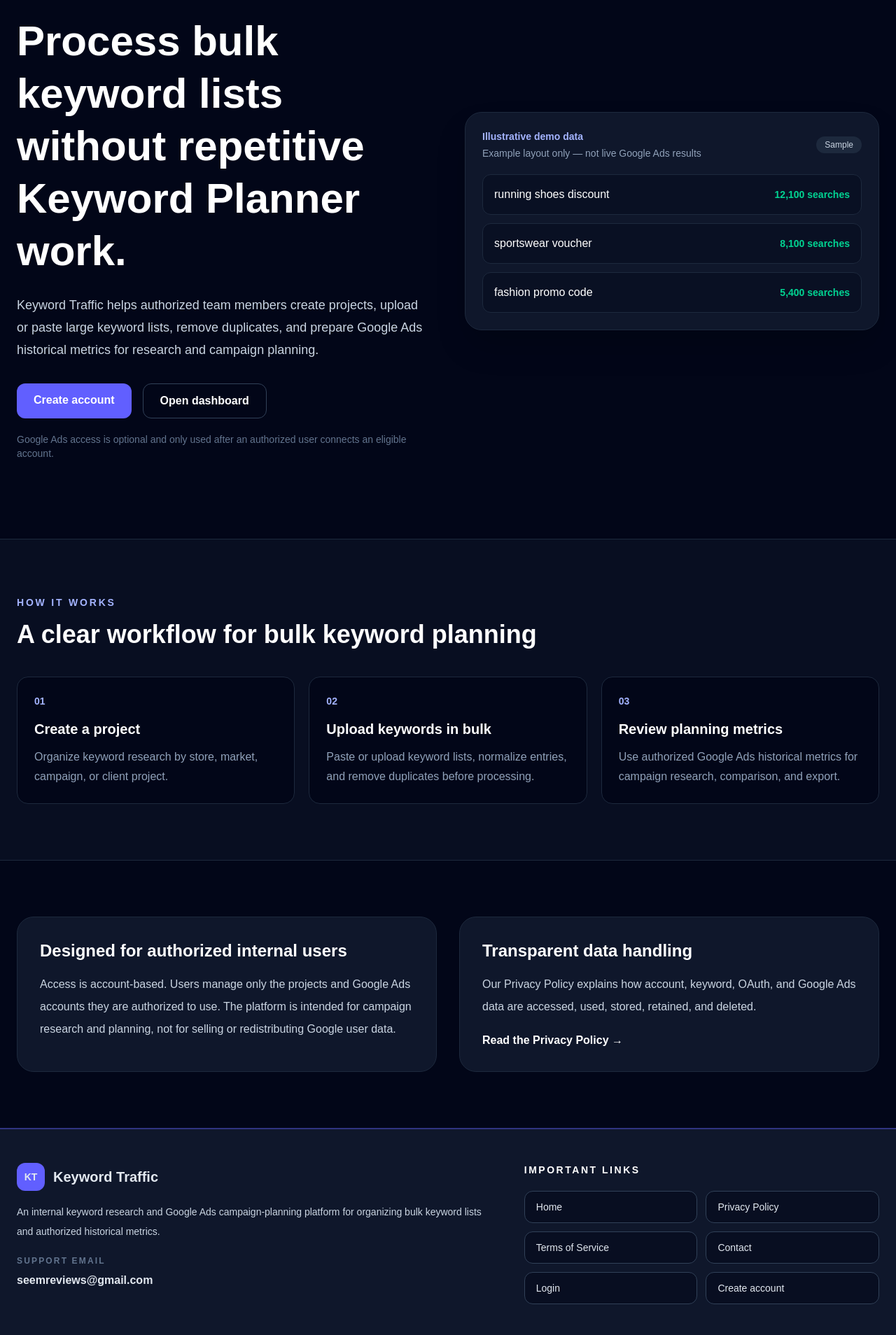
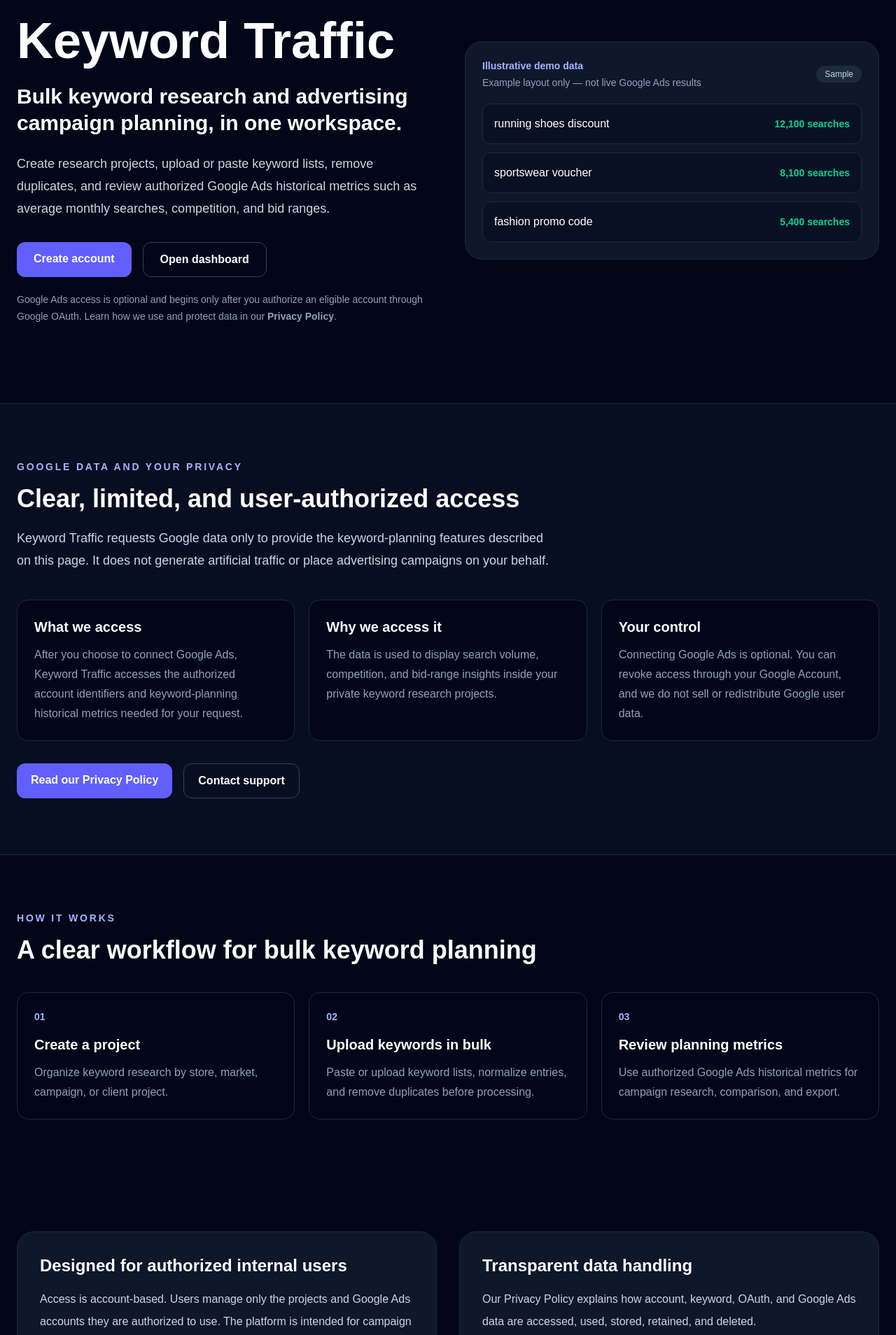
Before and after one commit to farrukhan11/KeywordTraffic, a Next.js app: page / in a window 1280 px wide. Shown: the part 252-2160 px from the top of the page at 70% size. Built offline with nearby package versions, Linux system fonts and the light colour scheme.

Commit message:
feat: align homepage with Google OAuth requirements

```diff
--- a/app/components/SiteFooter.jsx
+++ b/app/components/SiteFooter.jsx
@@ -26,9 +26,9 @@ export default function SiteFooter() {
               <p className="text-xs font-semibold uppercase tracking-[0.18em] text-slate-500">Support email</p>
               <a
                 className="mt-2 inline-block font-semibold text-indigo-300 underline decoration-indigo-400/40 underline-offset-4 hover:text-indigo-200"
-                href="mailto:seemreviews@gmail.com"
+                href="mailto:support@coupon-tech.com"
               >
-                seemreviews@gmail.com
+                support@coupon-tech.com
               </a>
             </div>
           </div>
--- a/app/components/SiteHeader.jsx
+++ b/app/components/SiteHeader.jsx
@@ -11,8 +11,9 @@ export default function SiteHeader() {
   return (
     <header className="border-b border-slate-800/80 bg-slate-950/95 backdrop-blur">
       <div className="mx-auto flex max-w-7xl items-center justify-between gap-6 px-6 py-5">
-        <Link className="shrink-0" href="/" aria-label="Coupon Tech home">
-          <img src="/Coupon-tech-black.jpg" alt="Coupon Tech Logo" className="h-18 w-auto" />
+        <Link className="flex shrink-0 items-center gap-3" href="/" aria-label="Keyword Traffic by Coupon Tech home">
+          <img src="/Coupon-tech-black.jpg" alt="Coupon Tech" className="h-14 w-auto sm:h-16" />
+          <span className="hidden border-l border-slate-700 pl-3 text-sm font-bold text-white xl:block">Keyword Traffic</span>
         </Link>
 
         <nav className="hidden items-center gap-1 lg:flex" aria-label="Public navigation">
--- a/app/contact/page.jsx
+++ b/app/contact/page.jsx
@@ -15,8 +15,8 @@ export default function ContactPage() {
       <LegalSection title="Support email">
         <p>
           Email{" "}
-          <a className="font-medium text-indigo-300 underline underline-offset-4 hover:text-indigo-200" href="mailto:seemreviews@gmail.com">
-            seemreviews@gmail.com
+          <a className="font-medium text-indigo-300 underline underline-offset-4 hover:text-indigo-200" href="mailto:support@coupon-tech.com">
+            support@coupon-tech.com
           </a>
           .
         </p>
--- a/app/page.jsx
+++ b/app/page.jsx
@@ -17,6 +17,24 @@ const workflow = [
   },
 ];
 
+const dataUse = [
+  {
+    title: "What we access",
+    description:
+      "After you choose to connect Google Ads, Keyword Traffic accesses the authorized account identifiers and keyword-planning historical metrics needed for your request.",
+  },
+  {
+    title: "Why we access it",
+    description:
+      "The data is used to display search volume, competition, and bid-range insights inside your private keyword research projects.",
+  },
+  {
+    title: "Your control",
+    description:
+      "Connecting Google Ads is optional. You can revoke access through your Google Account, and we do not sell or redistribute Google user data.",
+  },
+];
+
 const demoKeywords = [
   ["running shoes discount", "12,100"],
   ["sportswear voucher", "8,100"],
@@ -28,16 +46,19 @@ export default function Home() {
     <main className="flex min-h-screen flex-col bg-slate-950 text-white">
       <SiteHeader />
 
-      <section className="mx-auto grid w-full max-w-7xl gap-12 px-6 py-20 lg:grid-cols-2 lg:items-center lg:py-28">
+      <section className="mx-auto grid w-full max-w-7xl gap-12 px-6 py-16 sm:py-20 lg:grid-cols-2 lg:items-center lg:py-28">
         <div>
           <span className="rounded-full border border-indigo-400/30 bg-indigo-400/10 px-3 py-1 text-sm text-indigo-200">
-            Internal keyword research and campaign planning
+            Keyword Traffic by Coupon Tech
           </span>
-          <h1 className="mt-6 text-4xl font-black leading-tight sm:text-5xl lg:text-6xl">
-            Process bulk keyword lists without repetitive Keyword Planner work.
+          <h1 className="mt-6 text-5xl font-black leading-tight sm:text-6xl lg:text-7xl">
+            Keyword Traffic
           </h1>
+          <p className="mt-4 max-w-2xl text-2xl font-bold leading-tight text-white sm:text-3xl">
+            Bulk keyword research and advertising campaign planning, in one workspace.
+          </p>
           <p className="mt-6 max-w-2xl text-lg leading-8 text-slate-300">
-            Keyword Traffic helps authorized team members create projects, upload or paste large keyword lists, remove duplicates, and prepare Google Ads historical metrics for research and campaign planning.
+            Create research projects, upload or paste keyword lists, remove duplicates, and review authorized Google Ads historical metrics such as average monthly searches, competition, and bid ranges.
           </p>
           <div className="mt-8 flex flex-wrap gap-4">
             <Link className="rounded-xl bg-indigo-500 px-6 py-3 font-bold hover:bg-indigo-400" href="/register">
@@ -47,8 +68,12 @@ export default function Home() {
               Open dashboard
             </Link>
           </div>
-          <p className="mt-5 text-sm text-slate-500">
-            Google Ads access is optional and only used after an authorized user connects an eligible account.
+          <p className="mt-5 max-w-2xl text-sm leading-6 text-slate-400">
+            Google Ads access is optional and begins only after you authorize an eligible account through Google OAuth. Learn how we use and protect data in our{" "}
+            <Link className="font-semibold text-indigo-300 underline underline-offset-4 hover:text-indigo-200" href="/privacy">
+              Privacy Policy
+            </Link>
+            .
           </p>
         </div>
 
@@ -72,6 +97,36 @@ export default function Home() {
       </section>
 
       <section className="border-y border-slate-800 bg-slate-900/50">
+        <div className="mx-auto max-w-7xl px-6 py-20">
+          <div className="max-w-3xl">
+            <p className="text-sm font-semibold uppercase tracking-[0.2em] text-indigo-300">Google data and your privacy</p>
+            <h2 className="mt-4 text-3xl font-black sm:text-4xl">Clear, limited, and user-authorized access</h2>
+            <p className="mt-5 text-lg leading-8 text-slate-300">
+              Keyword Traffic requests Google data only to provide the keyword-planning features described on this page. It does not generate artificial traffic or place advertising campaigns on your behalf.
+            </p>
+          </div>
+
+          <div className="mt-10 grid gap-5 md:grid-cols-3">
+            {dataUse.map((item) => (
+              <article key={item.title} className="rounded-2xl border border-slate-800 bg-slate-950 p-6">
+                <h3 className="text-xl font-bold">{item.title}</h3>
+                <p className="mt-3 leading-7 text-slate-400">{item.description}</p>
+              </article>
+            ))}
+          </div>
+
+          <div className="mt-8 flex flex-wrap gap-4">
+            <Link className="rounded-xl bg-indigo-500 px-5 py-3 font-bold hover:bg-indigo-400" href="/privacy">
+              Read our Privacy Policy
+            </Link>
+            <Link className="rounded-xl border border-slate-700 px-5 py-3 font-bold hover:border-slate-500" href="/contact">
+              Contact support
+            </Link>
+          </div>
+        </div>
+      </section>
+
+      <section>
         <div className="mx-auto max-w-7xl px-6 py-20">
           <div className="max-w-3xl">
             <p className="text-sm font-semibold uppercase tracking-[0.2em] text-indigo-300">How it works</p>
--- a/app/privacy/page.jsx
+++ b/app/privacy/page.jsx
@@ -87,8 +87,8 @@ export default function PrivacyPage() {
       <LegalSection title="9. Contact">
         <p>
           For privacy questions, Google data requests, or account deletion, email{" "}
-          <a className="font-medium text-indigo-300 underline underline-offset-4 hover:text-indigo-200" href="mailto:seemreviews@gmail.com">
-            seemreviews@gmail.com
+          <a className="font-medium text-indigo-300 underline underline-offset-4 hover:text-indigo-200" href="mailto:support@coupon-tech.com">
+            support@coupon-tech.com
           </a>
           .
         </p>
--- a/app/terms/page.jsx
+++ b/app/terms/page.jsx
@@ -87,8 +87,8 @@ export default function TermsPage() {
       <LegalSection title="11. Contact">
         <p>
           Questions about these Terms can be sent to{" "}
-          <a className="font-medium text-indigo-300 underline underline-offset-4 hover:text-indigo-200" href="mailto:seemreviews@gmail.com">
-            seemreviews@gmail.com
+          <a className="font-medium text-indigo-300 underline underline-offset-4 hover:text-indigo-200" href="mailto:support@coupon-tech.com">
+            support@coupon-tech.com
           </a>
           .
         </p>
```
